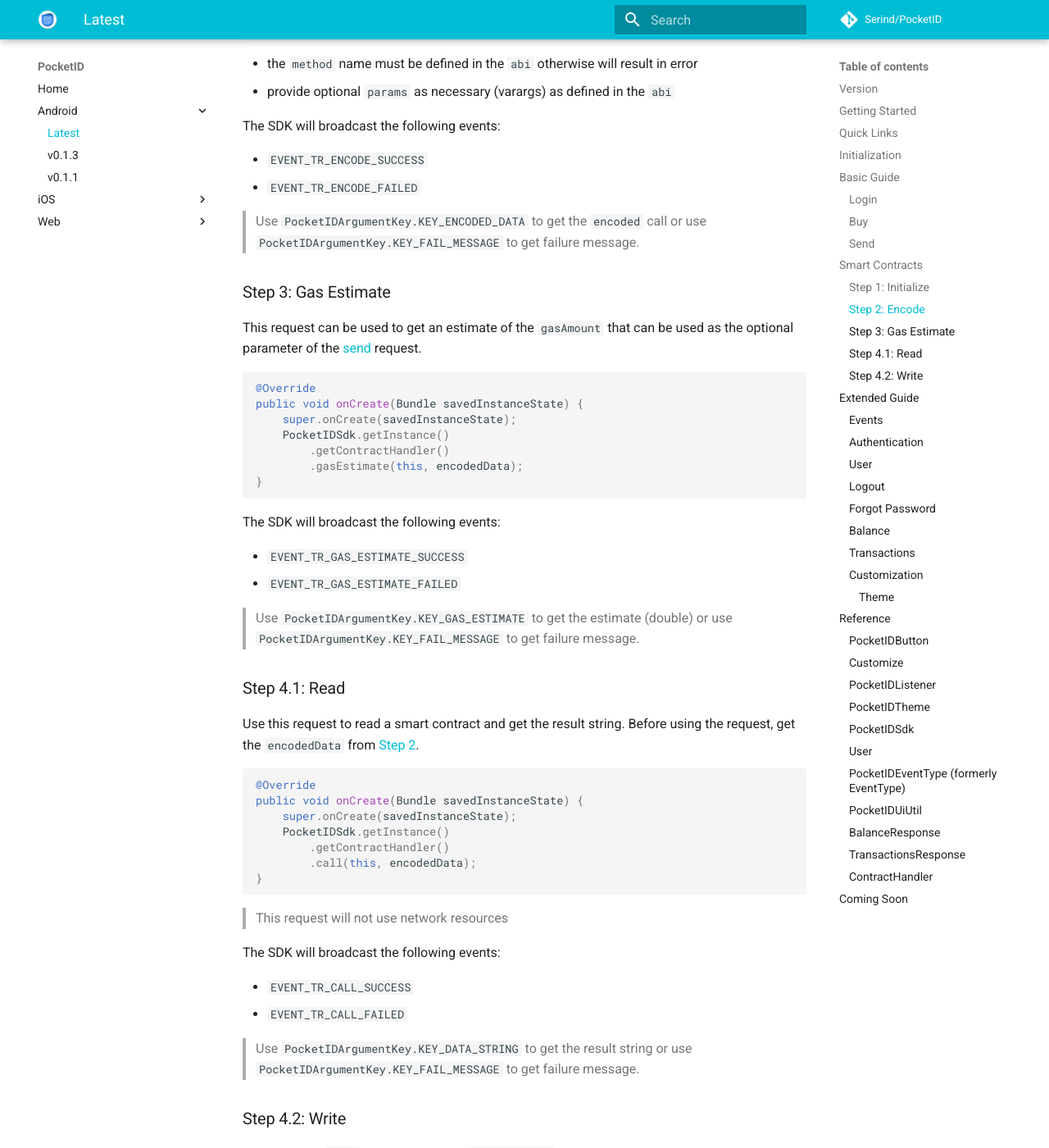
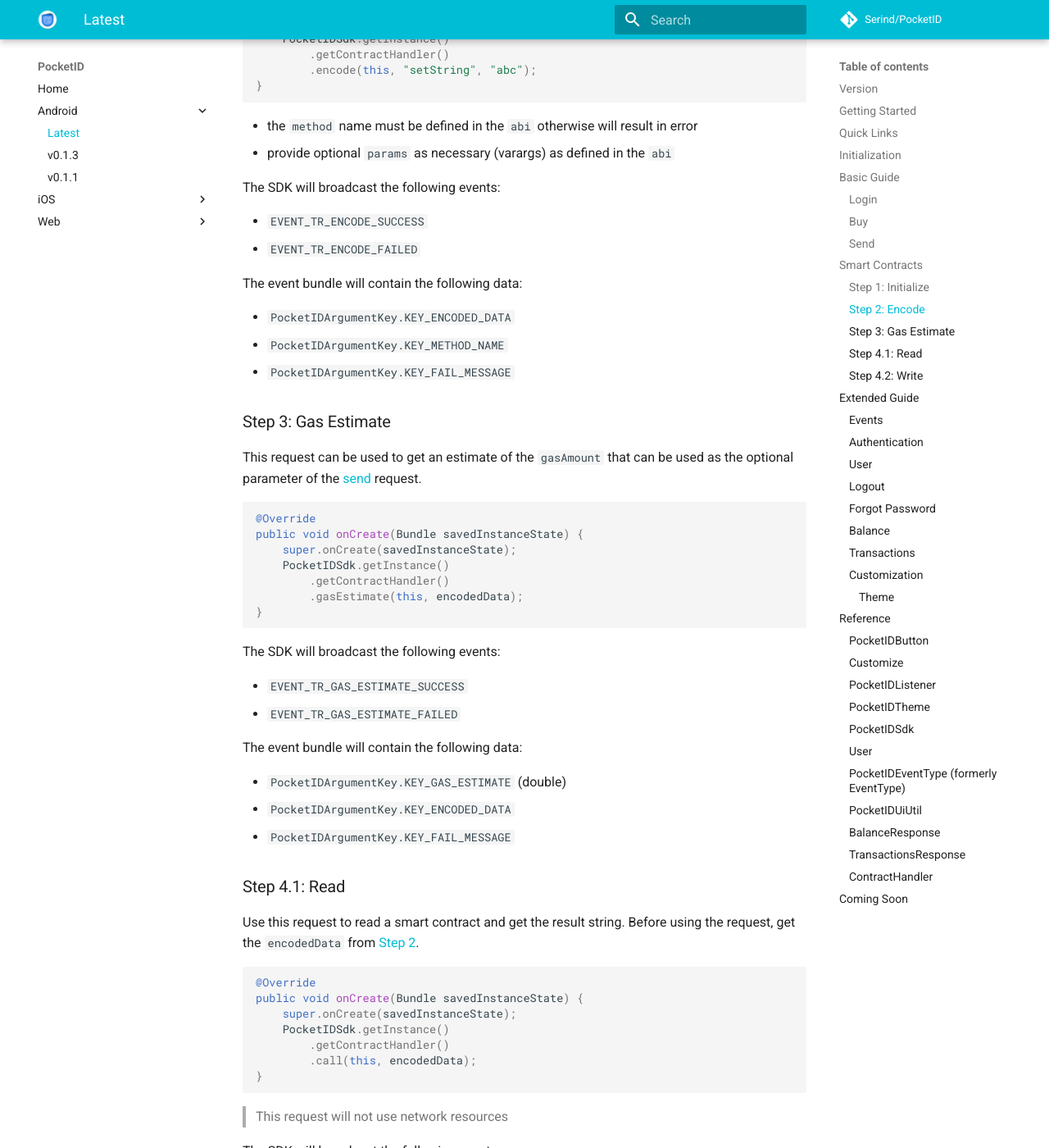
Before and after one commit to Serind/PocketID, an MkDocs documentation site: the page built from docs/android/index.md, in a window 1280 px wide and 1400 px high, scrolled down 4879 px. Shown: the whole window at 82% size. Built offline with MkDocs 1.6.1 and Material for MkDocs 9.7.7, drawn with Linux system fonts in a browser that asks for light colours; comment, search, counter and statistics services are not loaded; old or Windows-style settings are respelled for this version of MkDocs; some of the changed text lies outside the part shown.

Commit message:
updated docs according to sample app

```diff
--- a/docs/android/index.md
+++ b/docs/android/index.md
@@ -180,6 +181,9 @@ protected void onActivityResult(int requestCode, int resultCode, @Nullable Inten
 PocketID provides the necessary interface to interact with Smart Contracts through the sdk. Please refer
 to this [document](https://learn.aion.network/docs/what-is-a-smart-contract) for more info.
 
+> See the [Sample App](https://github.com/Serind/PocketID/tree/master/samples/AndroidSample) for a basic example
+implementation of Smart Contracts.
+
 !!! info "Note"
 
     All of the api in this section will broadcast the success/failure event along with extra data.
@@ -228,8 +232,11 @@ The SDK will broadcast the following events:
 * `EVENT_TR_ENCODE_SUCCESS`
 * `EVENT_TR_ENCODE_FAILED`
 
-> Use `PocketIDArgumentKey.KEY_ENCODED_DATA` to get the `encoded` call or
-use `PocketIDArgumentKey.KEY_FAIL_MESSAGE` to get failure message.<br>
+The event bundle will contain the following data:
+
+* `PocketIDArgumentKey.KEY_ENCODED_DATA`
+* `PocketIDArgumentKey.KEY_METHOD_NAME`
+* `PocketIDArgumentKey.KEY_FAIL_MESSAGE`
 
 
 ###Step 3: Gas Estimate
@@ -254,8 +261,11 @@ The SDK will broadcast the following events:
 * `EVENT_TR_GAS_ESTIMATE_SUCCESS`
 * `EVENT_TR_GAS_ESTIMATE_FAILED`
 
-> Use `PocketIDArgumentKey.KEY_GAS_ESTIMATE` to get the estimate (double) or
-use `PocketIDArgumentKey.KEY_FAIL_MESSAGE` to get failure message.<br>
+The event bundle will contain the following data:
+
+* `PocketIDArgumentKey.KEY_GAS_ESTIMATE` (double)
+* `PocketIDArgumentKey.KEY_ENCODED_DATA`
+* `PocketIDArgumentKey.KEY_FAIL_MESSAGE`
 
 
 
@@ -283,8 +293,11 @@ The SDK will broadcast the following events:
 * `EVENT_TR_CALL_SUCCESS`
 * `EVENT_TR_CALL_FAILED`
 
-> Use `PocketIDArgumentKey.KEY_DATA_STRING` to get the result string or
-use `PocketIDArgumentKey.KEY_FAIL_MESSAGE` to get failure message.<br>
+The event bundle will contain the following data:
+
+* `PocketIDArgumentKey.KEY_DATA_STRING`
+* `PocketIDArgumentKey.KEY_ENCODED_DATA`
+* `PocketIDArgumentKey.KEY_FAIL_MESSAGE`
 
 
 ###Step 4.2: Write
@@ -320,8 +333,11 @@ The SDK will broadcast the following events:
 * `EVENT_TR_SEND_SUCCESS`
 * `EVENT_TR_SEND_FAILED`
 
-> Use `PocketIDArgumentKey.KEY_TRANSACTION_HASH` to get the `transaction-hash` or
-use `PocketIDArgumentKey.KEY_FAIL_MESSAGE` to get failure message.<br>
+The event bundle will contain the following data:
+
+* `PocketIDArgumentKey.KEY_TRANSACTION_HASH`
+* `PocketIDArgumentKey.KEY_ENCODED_DATA`
+* `PocketIDArgumentKey.KEY_FAIL_MESSAGE`
 
 
 <br>
```
Also changed, not shown: other parts of docs/android/index.md (+1 -0 lines).
